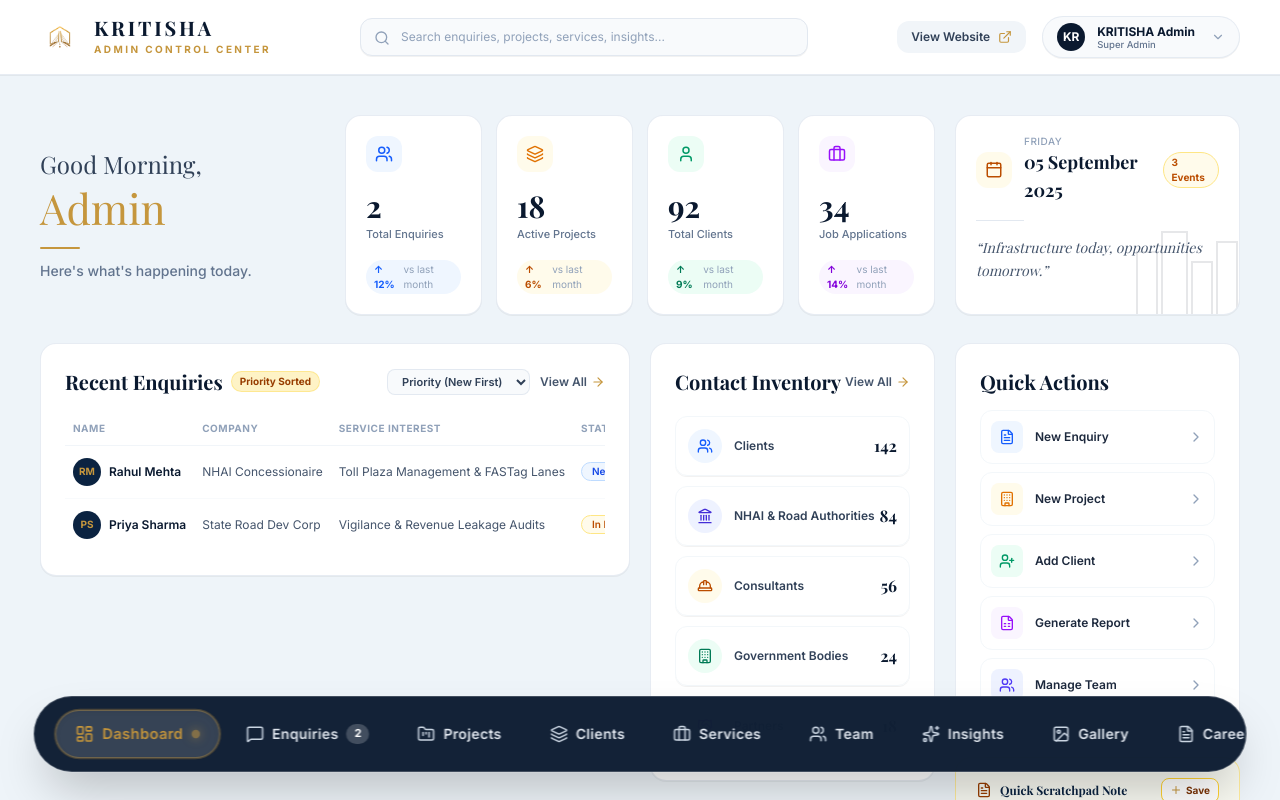
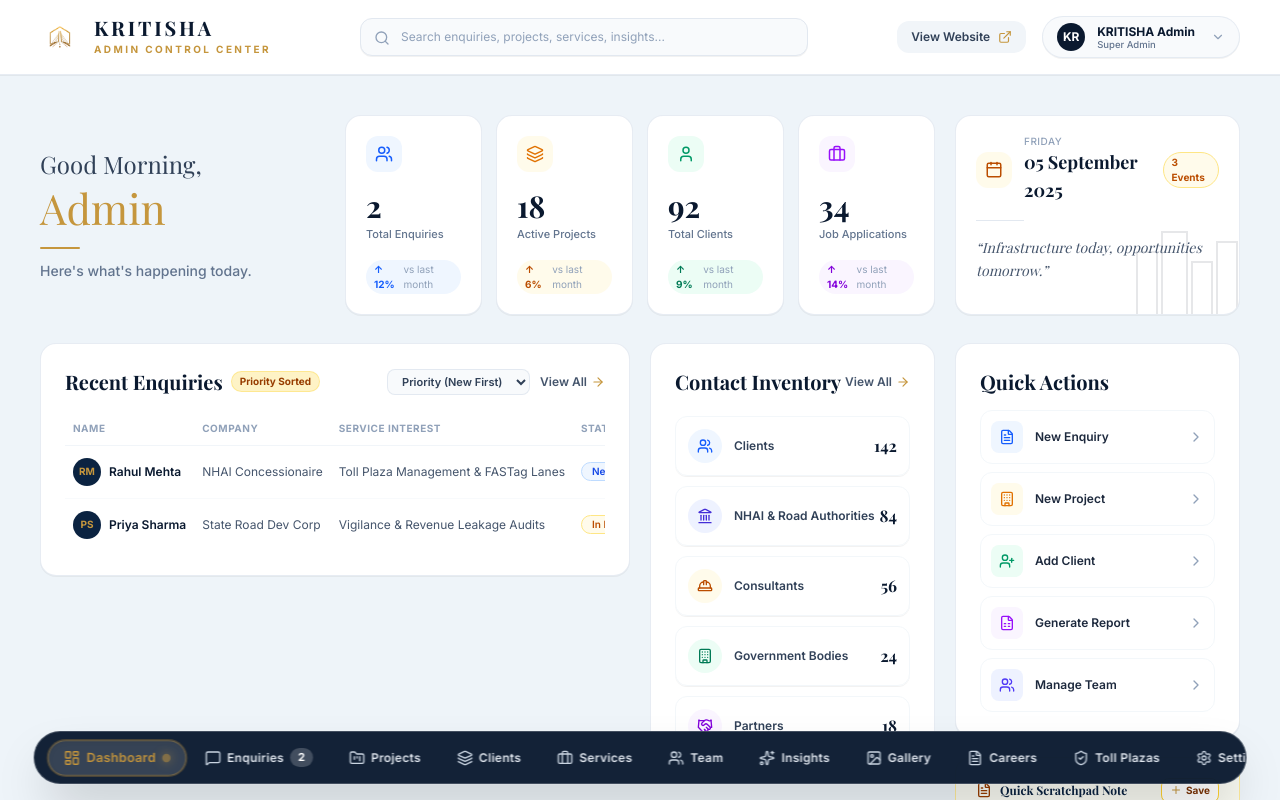
Before and after one commit to hackwithim/kritisha-website, a React (Vite) app: page /admin/login in a window 1280 px wide. Both pictures are taken after a click on the button "Sign In to Dashboard". Shown: the top 800 px of the page. Built offline with nearby package versions, Linux system fonts and the light colour scheme; a web font is replaced by a local one.

Commit message:
Decrease size of admin panel bottom navbar

```diff
--- a/src/components/AdminLayout.jsx
+++ b/src/components/AdminLayout.jsx
@@ -266,8 +266,8 @@ export default function AdminLayout() {
       </main>
 
       {/* 3. PROMINENT ENLARGED FLOATING ADMIN DOCK NAVBAR */}
-      <div className="fixed bottom-5 sm:bottom-7 left-1/2 -translate-x-1/2 z-50 pointer-events-auto max-w-[96vw] px-2">
-        <nav className="flex items-center gap-2 sm:gap-3 px-4 sm:px-6 py-3 sm:py-3.5 rounded-full border border-white/20 bg-[#0A192F]/96 backdrop-blur-2xl shadow-2xl ring-1 ring-white/10 transition-all duration-300 max-w-full overflow-x-auto scrollbar-none">
+      <div className="fixed bottom-3 sm:bottom-4 left-1/2 -translate-x-1/2 z-50 pointer-events-auto max-w-[96vw] px-2">
+        <nav className="flex items-center gap-1 sm:gap-2 px-3 sm:px-4 py-1.5 sm:py-2 rounded-full border border-white/20 bg-[#0A192F]/96 backdrop-blur-2xl shadow-2xl ring-1 ring-white/10 transition-all duration-300 max-w-full overflow-x-auto scrollbar-none">
           {navItems.map((item) => {
             const Icon = item.icon;
             const isActive = location.pathname === item.path;
@@ -275,13 +275,13 @@ export default function AdminLayout() {
               <Link
                 key={item.label}
                 to={item.path}
-                className={`relative flex items-center gap-2 px-4 sm:px-4.5 py-2.5 sm:py-3 rounded-full text-xs sm:text-sm font-semibold whitespace-nowrap shrink-0 transition-all duration-300 group ${
+                className={`relative flex items-center gap-1.5 px-3 sm:px-3.5 py-1.5 sm:py-2 rounded-full text-[10px] sm:text-xs font-semibold whitespace-nowrap shrink-0 transition-all duration-300 group ${
                   isActive
                     ? 'bg-white/15 text-[#C5963D] font-bold shadow-inner border border-[#C5963D]/40 scale-105 ring-1 ring-[#C5963D]/30'
-                    : 'text-slate-200 hover:text-white hover:bg-white/10 hover:scale-108'
+                    : 'text-slate-200 hover:text-white hover:bg-white/10 hover:scale-105'
                 }`}
               >
-                <Icon className={`w-4 h-4 sm:w-4.5 sm:h-4.5 shrink-0 transition-transform group-hover:scale-110 ${isActive ? 'text-[#C5963D]' : 'text-slate-300 group-hover:text-white'}`} />
+                <Icon className={`w-3.5 h-3.5 sm:w-4 sm:h-4 shrink-0 transition-transform group-hover:scale-110 ${isActive ? 'text-[#C5963D]' : 'text-slate-300 group-hover:text-white'}`} />
                 <span className="hidden md:inline tracking-wide whitespace-nowrap">{item.label}</span>
 
                 {/* Badge count for enquiries */}
```
